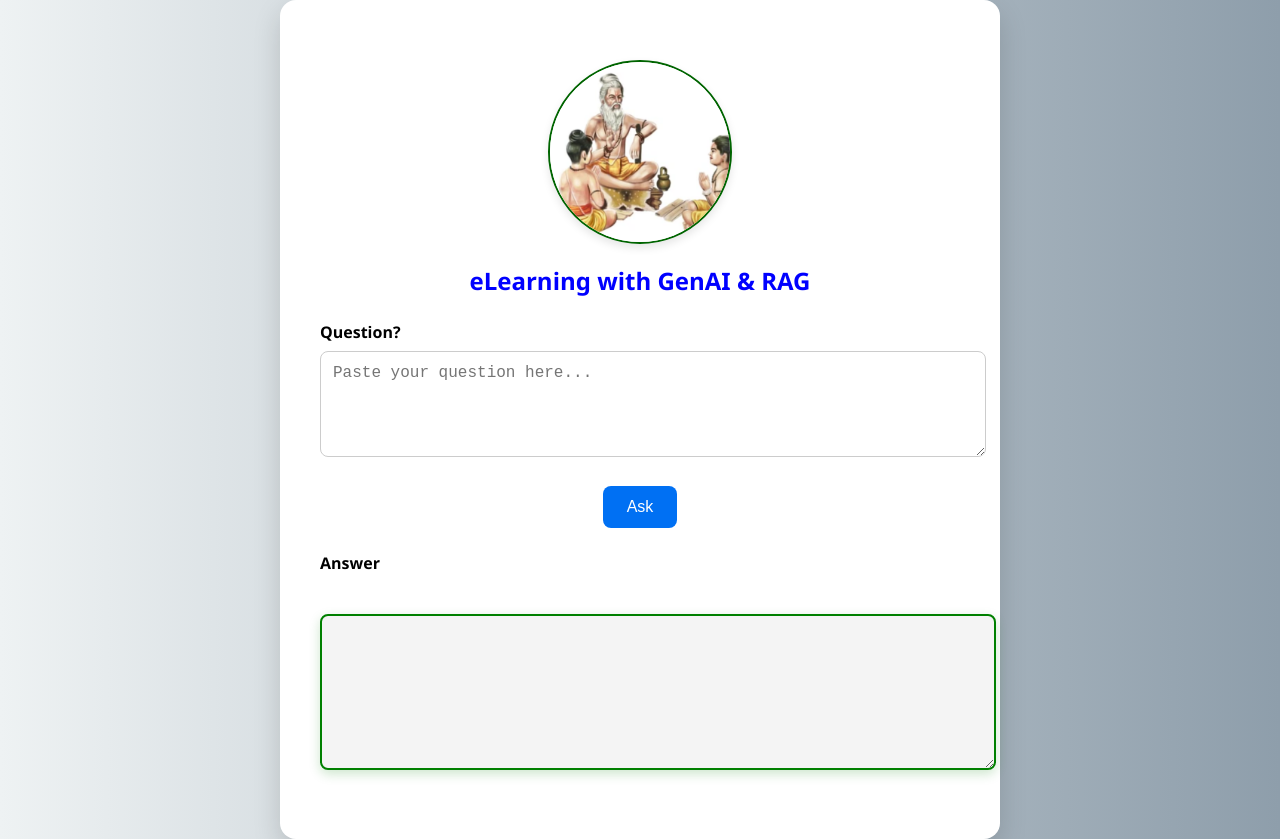
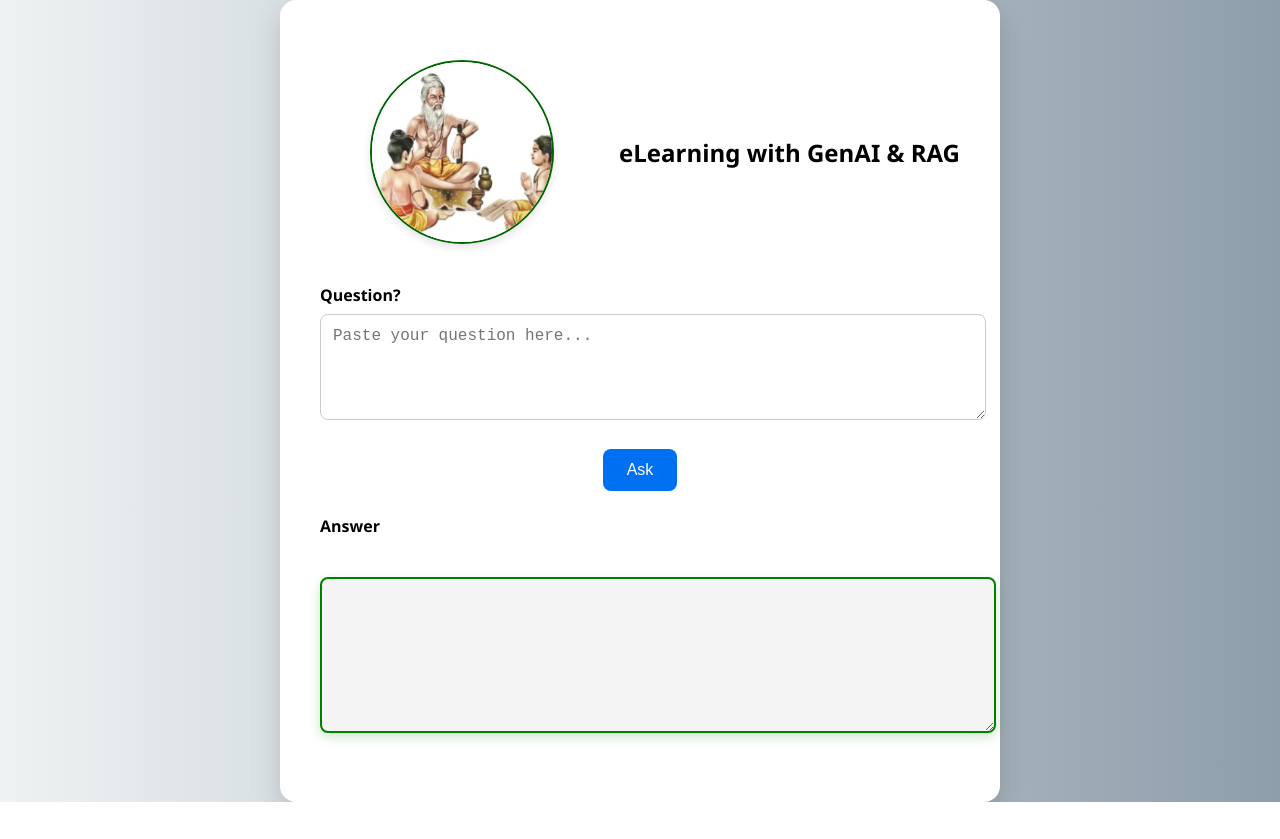
Before and after one commit to pavanuppuluri/eLearningWithGenAI_RAG, a React (Create React App) app: page / in a window 1280 px wide. After the commit the page ends 802 px from the top, so only its background shows below. Built offline with nearby package versions, Linux system fonts and the light colour scheme; the HTML template or start-up script is replaced by a standard one.

Commit message:
Update ApiDemo.jsx

```diff
--- a/src/ApiDemo.jsx
+++ b/src/ApiDemo.jsx
@@ -29,14 +29,16 @@ function ApiDemo() {
 
   return (
   <div className="container" style={{ width: '50vw', margin: '0 auto', textAlign: 'center' }}>
-      {/* Circular Image */}
+    {/* Image + Heading in same row */}
+    <div className="header-row">
       <img
         src="/guru-shishya.png"
         alt="Guru teaching students"
         className="circular-image"
       />
+      <h2 className="heading-text"><span className="highlight-blue">eLearning with GenAI & RAG</span></h2>
+    </div>
     <div className="card">
-        <h2><span className="highlight-blue">eLearning with GenAI & RAG</span></h2>
       <label htmlFor="input">Question?</label>
       <textarea
         id="input"
```
Lines whose indentation alone changed are shown as unchanged.
